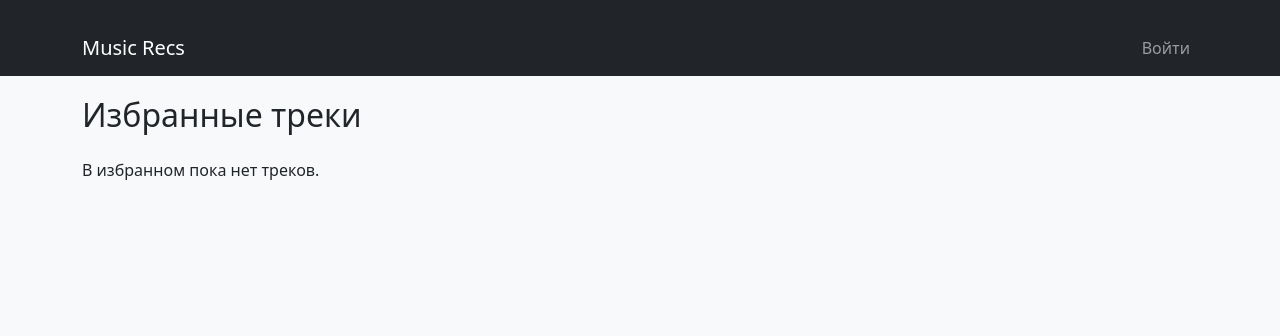
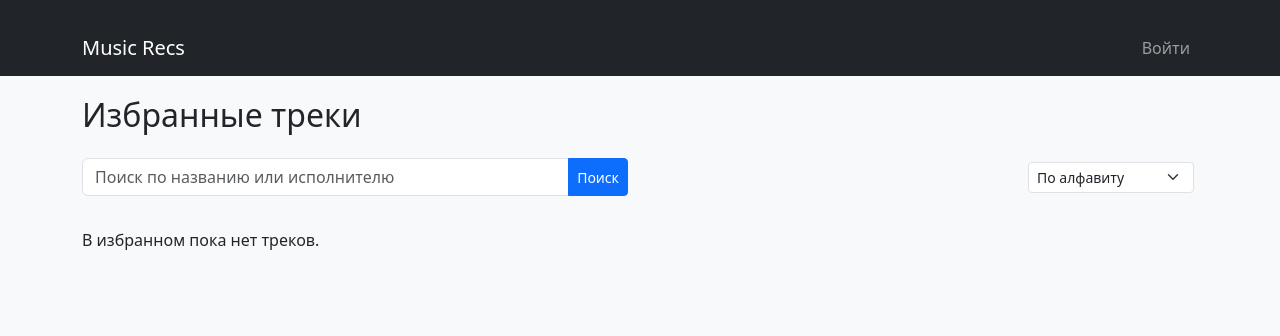
Before and after one commit to Blessed011/graduatework, a Django app: template musicrecs/templates/musicrecs/favorites.html in a window 1280 px wide. Shown: the top 336 px of the page. Run offline with Django 5.2, Linux system fonts and the light colour scheme; the template is opened without the code that fills it, so the values that code supplies are empty; some libraries are stand-ins or nearby versions.

Commit message:
search and sort added

```diff
--- a/musicrecs/templates/musicrecs/favorites.html
+++ b/musicrecs/templates/musicrecs/favorites.html
@@ -4,6 +4,33 @@
 
 {% block content %}
 <h2 class="mb-4">Избранные треки</h2>
+
+<!-- Форма поиска и сортировки -->
+<form method="GET" action="{% url 'get_favorites' request.session.user_id %}" id="filter-form" class="mb-4">
+    <div class="row align-items-center">
+        <!-- Поле поиска (удлинено) -->
+        <div class="col-md-6 mb-2">
+            <div class="input-group">
+                <input type="text" name="q" class="form-control" placeholder="Поиск по названию или исполнителю" value="{{ request.GET.q }}">
+                <!-- Кнопка Поиск рядом с полем -->
+                <button type="submit" class="btn btn-primary btn-sm">Поиск</button>
+            </div>
+        </div>
+
+        <!-- Поле сортировки (справа и уменьшено) -->
+        <div class="col-md-3 mb-2 ms-auto text-end">
+            <select name="sort_by" class="form-select form-select-sm d-inline w-auto" onchange="this.form.submit()">
+                <option value="name" {% if request.GET.sort_by == 'name' %}selected{% endif %}>
+                    По алфавиту
+                </option>
+                <option value="popularity" {% if request.GET.sort_by == 'popularity' %}selected{% endif %}>
+                    По популярности
+                </option>
+            </select>
+            <i class="bi bi-caret-down-fill ms-1"></i>
+        </div>
+    </div>
+</form>
 
 <div class="row">
     {% for track in favorites %}
@@ -14,13 +41,12 @@
                 <p class="card-text"><strong>Исполнитель:</strong> {{ track.artist }}</p>
                 <a href="{% url 'get_track_details' track.id %}?next={{ request.get_full_path }}" class="btn btn-primary">Подробнее</a>
 
-                <!-- Удалить из избранного -->
                 <form action="{% url 'remove_from_favorites' %}" method="POST" class="d-inline">
                     {% csrf_token %}
                     <input type="hidden" name="user_id" value="{{ request.session.user_id }}" />
                     <input type="hidden" name="track_id" value="{{ track.id }}" />
                     <input type="hidden" name="next" value="{{ request.get_full_path }}" />
-                    <button type="submit" class="btn btn-outline-danger">Удалить из избранного</button>
+                    <button type="submit" class="btn btn-outline-danger btn-sm">Удалить из избранного</button>
                 </form>
             </div>
         </div>
```
Also changed, not shown: musicrecs/templates/musicrecs/tracks.html (+34 -9 lines), musicrecs/views.py (+28 -5 lines).
